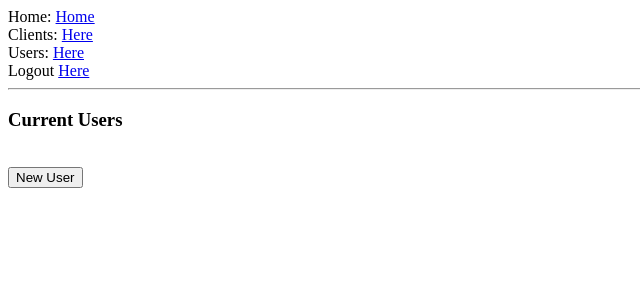
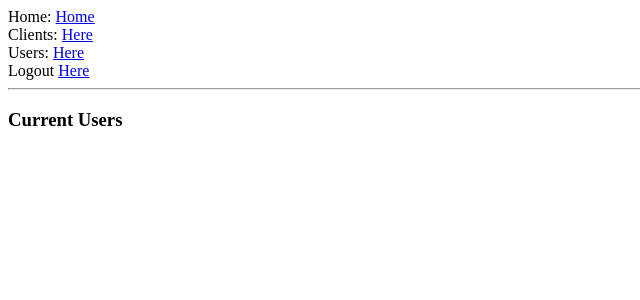
Before and after one commit to rpp114/sbt_notes, a Flask app: page /users in a window 1280 px wide. Shown: the top 300 px of the page, without its empty margins (0-640 px from the left). Run offline with Flask 2, Linux system fonts and the light colour scheme; a user stored in the database is signed in; data comes from the database, SQL or seed files in the repository; parts of the project's set-up code (start-up, migrations or seed data) failed here and were passed over.

Commit message:
Added password change capability and removed adding new users from the admin page

```diff
--- a/app/templates/users.html
+++ b/app/templates/users.html
@@ -22,6 +22,6 @@
   {% endfor %}
     </table>
     <br />
-  <button onclick="location.href='/user/profile'">New User</button>
+  <!-- <button onclick="location.href='/user/profile'">New User</button> -->
 
 {% endblock %}
--- a/app/views.py
+++ b/app/views.py
@@ -49,7 +49,9 @@
 @app.route('/password')
 @login_required
 def password_change():
-	user = request.args.get('user_id')
+	user_id = request.args.get('user_id')
+
+	user = models.User.query.get(user_id)
 
 	form = PasswordChangeForm()
 
@@ -60,15 +62,14 @@
 		return redirect(url_for('user_profile', user_id=user.id))
 
 	return render_template('password_reset.html',
+							form=form,
 							user=user)
-
-
 
 
 @app.route('/secret')
 @login_required
 def secret():
-	return 'You have found my secret place!!'
+	return render_template('secret.html')
 
 @app.route('/signup', methods=['GET', 'POST'])
 def signup():
```
